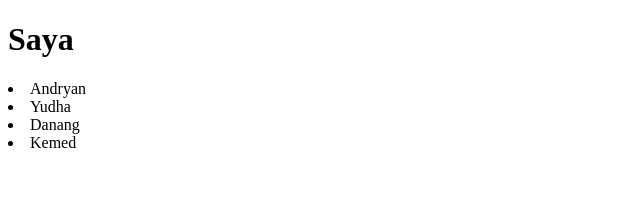
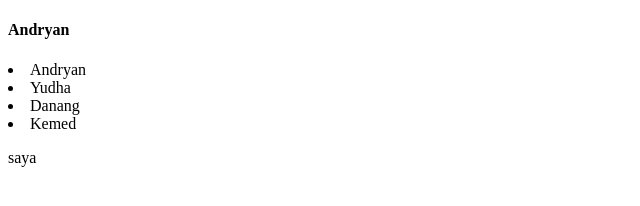
Before and after one commit to Avocaded/andryan-git-test-2, a plain HTML site: page dosen.html in a window 1280 px wide. Shown: the whole page, without its empty margins (0-640 px from the left). Drawn offline with Linux system fonts and the light colour scheme.

Commit message:
Mengubah file dosen.html

```diff
--- a/dosen.html
+++ b/dosen.html
@@ -7,10 +7,11 @@
     <title>Index</title>
 </head>
 <body>
-    <h1>Saya</h1>
+    <h4>Andryan</h4>
     <li>Andryan</li>
     <li>Yudha</li>
     <li>Danang</li>
     <li>Kemed</li>
+    <p>saya</p>
 </body>
 </html>
```
